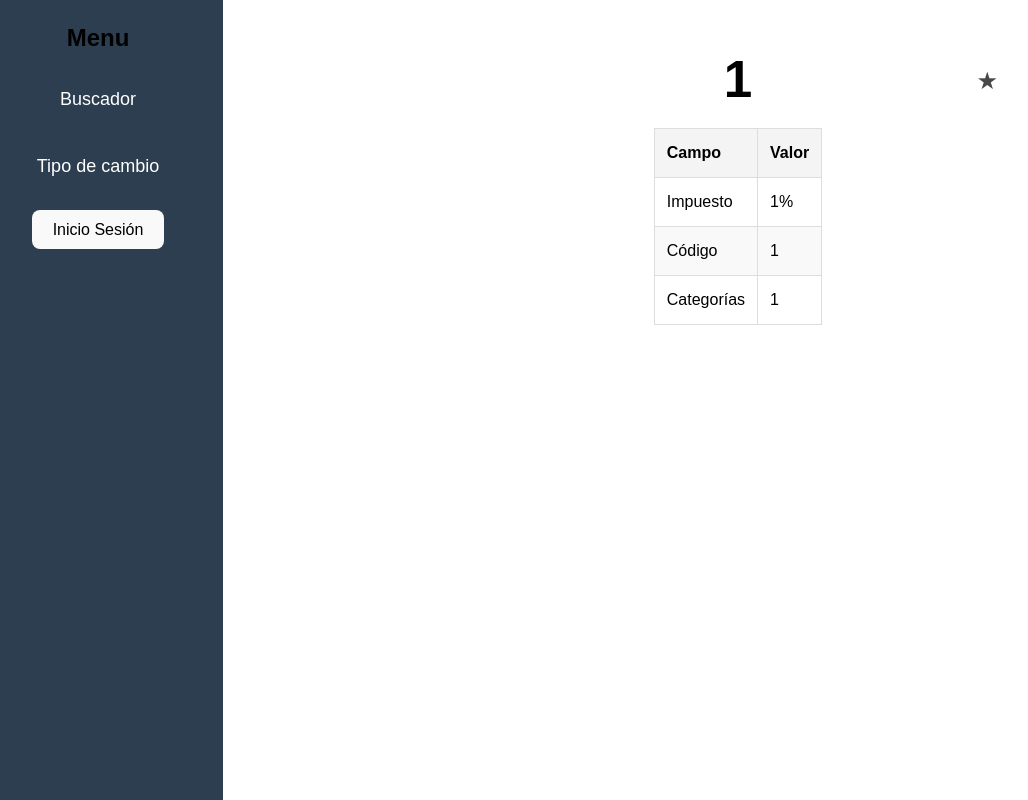
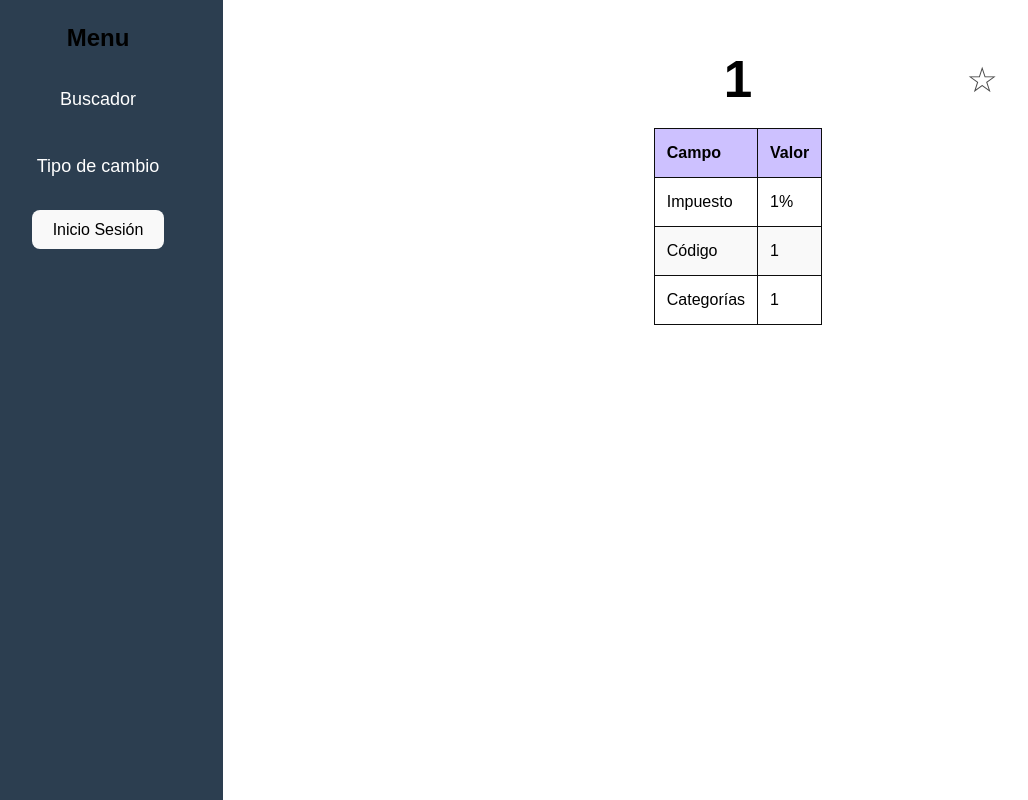
Before and after one commit to Braslyvm/-Proyecto-1-Dise-o-Hacienda, a React (Vite) app in the folder Proyecto-Hacienda/: page /DetalleCabys/1/param1/1/param2/1/param3/1 in a window 1280 px wide. Shown: the whole page, without its empty margins (27-1055 px from the left). Built offline with nearby package versions, Linux system fonts and the light colour scheme; no server answers; the database is empty.

Commit message:
FAVORITOS
funcionalidad de favoritos funcional falta css

```diff
--- a/Proyecto-Hacienda/src/CuerpoElder/DetalleSearch.css
+++ b/Proyecto-Hacienda/src/CuerpoElder/DetalleSearch.css
@@ -13,12 +13,12 @@ h1 {
 .detail-table td {
   padding: 12px;
   text-align: left;
-  border: 1px solid #ddd;
+  border: 1px solid #0d0d0d;
   color: #000; /* Establece el color del texto a negro */
 }
 
 .detail-table th {
-  background-color: #f4f4f4;
+  background-color: #cdc1ff;
   font-weight: bold;
 }
 
@@ -28,22 +28,39 @@ h1 {
 
 .add-favorite {
   background-color: transparent; /* Fondo transparente */
-  border: NONE; /* Sin borde */
-  padding: 0; /* Sin padding */
+  border: none; /* Elimina cualquier borde */
+  outline: none; /* Elimina el contorno al hacer clic */
+
+  padding: 0; /* Sin relleno */
+  box-shadow: none; /* Elimina cualquier sombra que pueda parecer borde */
   cursor: pointer;
-  font-size: 24px; /* Tamaño de fuente más grande para el corazón */
-  color: rgb(72, 72, 72); /* Color del corazón */
-  border-color: #000;
+  font-size: 35px; /* Tamaño del icono */
+  color: rgb(72, 72, 72); /* Color del icono */
   display: inline-flex;
   align-items: center;
   justify-content: center;
   position: absolute;
-  top: 67PX;
-  right: 255PX;
+  top: 60px;
+  right: 255px;
+  border: none; /* Elimina cualquier borde */
+  outline: none; /* Elimina el contorno al hacer clic */
+  padding: 0; /* Sin relleno */
+  box-shadow: none; /* Elimina cualquier sombra que pueda parecer borde */
 }
+
 .add-favorite:hover {
   color: rgb(255, 247, 0); /* Color del corazón */
-  background-color: white
-  ; /* Cambia el fondo ligeramente en hover */
-  padding: 0; /* Sin padding */
+  border: none; /* Elimina cualquier borde */
+  outline: none; /* Elimina el contorno al hacer clic */
+  padding: 0; /* Sin relleno */
+  box-shadow: none; /* Elimina cualquier sombra que pueda parecer borde */
+  display: inline-flex;
 }
+.add-favorite.favorito {
+  display: inline-flex;
+  border: none; /* Elimina cualquier borde */
+  outline: none; /* Elimina el contorno al hacer clic */
+  padding: 0; /* Sin relleno */
+  box-shadow: none; /* Elimina cualquier sombra que pueda parecer borde */
+  color: gold; /* Color del corazón */
+}
--- a/Proyecto-Hacienda/src/CuerpoElder/DetalleSearch.jsx
+++ b/Proyecto-Hacienda/src/CuerpoElder/DetalleSearch.jsx
@@ -1,12 +1,48 @@
 import React, { useState, useEffect } from "react";
-import { Link, useParams } from "react-router-dom";
+import { useParams } from "react-router-dom";
 import "./DetalleSearch.css";
+import {
+  setData,
+  deleteByEmailAndCode,
+  exists,
+} from "../Logeo/Autentificacion";
+
 function DetalleCabys() {
+  const usuario = "brasly";
   const { descripcion, param1, param2, param3 } = useParams();
 
   if (!descripcion || !param1 || !param2 || !param3) {
     return <div>Parámetros no encontrados.</div>;
   }
+  //funcion para consultar si existe un producto
+  const [valor, setValor] = useState(false);
+
+  useEffect(() => {
+    const fetchValor = async () => {
+      const result = await exists(usuario, param2);
+      setValor(result);
+      setFavorito(result);
+    };
+
+    fetchValor();
+  }, [usuario, param2]);
+
+  /*funcion para agregar a favoritos */
+  const [favorito, setFavorito] = useState(false);
+
+  const handleFavoriteClick = async () => {
+    const nuevoFavorito = !favorito;
+    setFavorito(nuevoFavorito);
+
+    if (nuevoFavorito) {
+      console.log("Añadiendo a favoritos.");
+      await setData(usuario, descripcion, param3, param1, param2);
+    } else {
+      console.log("Eliminando de favoritos.");
+      await deleteByEmailAndCode(usuario, param2);
+    }
+    setValor(nuevoFavorito); // Actualiza valor para mantener consistencia
+  };
 
   return (
     <div>
@@ -34,7 +70,12 @@ function DetalleCabys() {
           </tr>
         </tbody>
       </table>
-      <button className="add-favorite">&#9733;</button> {/* ★ */}
+      <button
+        className={`add-favorite ${favorito ? "favorito" : ""}`}
+        onClick={handleFavoriteClick}
+      >
+        {favorito ? "★" : "☆"}
+      </button>
     </div>
   );
 }
--- a/Proyecto-Hacienda/src/Logeo/Autentificacion.jsx
+++ b/Proyecto-Hacienda/src/Logeo/Autentificacion.jsx
@@ -60,4 +60,21 @@ export const setData = async (correo, descripcion, categoria, impuesto, codigo)
       Impuesto: impuesto,
       Codigo: codigo,
     });
+  };
+
+ /**
+ * Función para verificar si existe un documento por correo y código.
+ */
+export const exists = async (correo, codigo) => {
+  const querySnapshot = await db
+    .collection("Favoritos")
+    .where("Correo", "==", correo)
+    .where("Codigo", "==", codigo)
+    .get();
+console.log("querySnapshot");
+  if (querySnapshot.empty) {
+    return false;
+  } else {
+    return true;
+  }
 };
```
